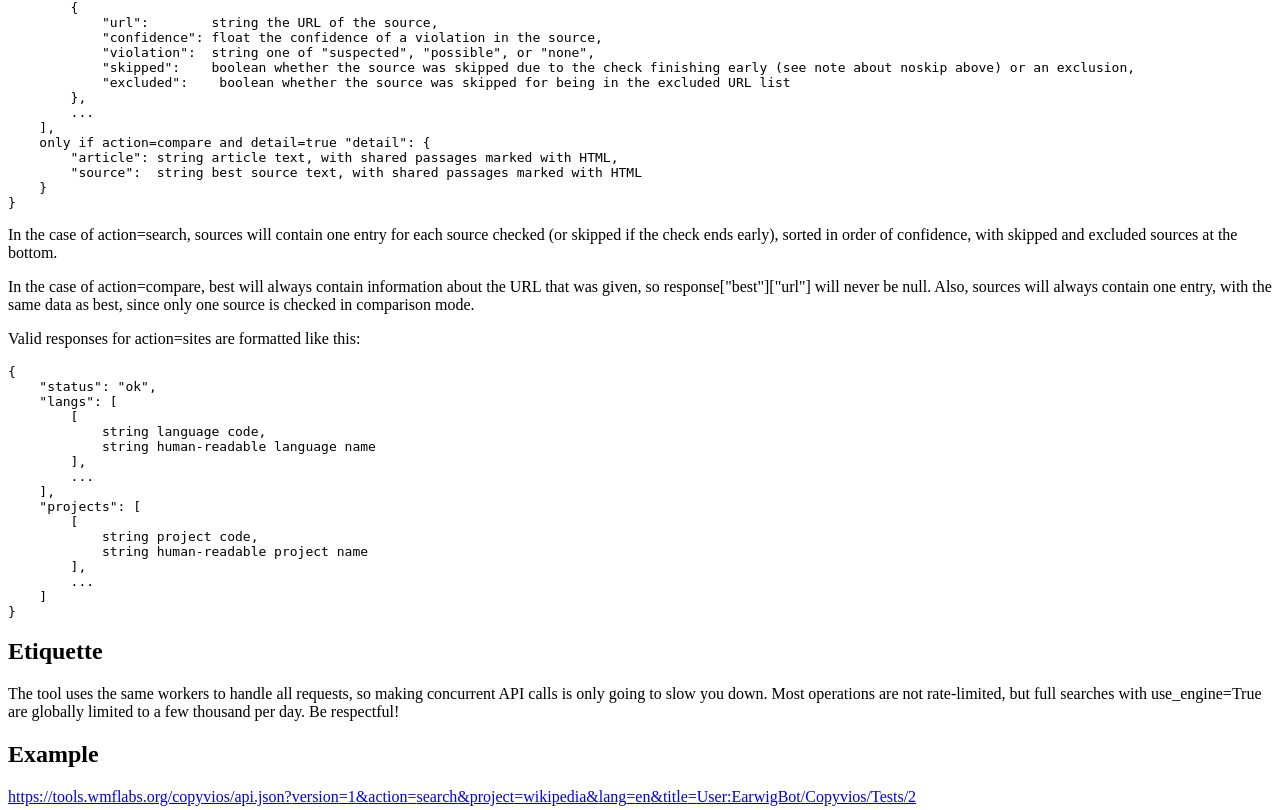
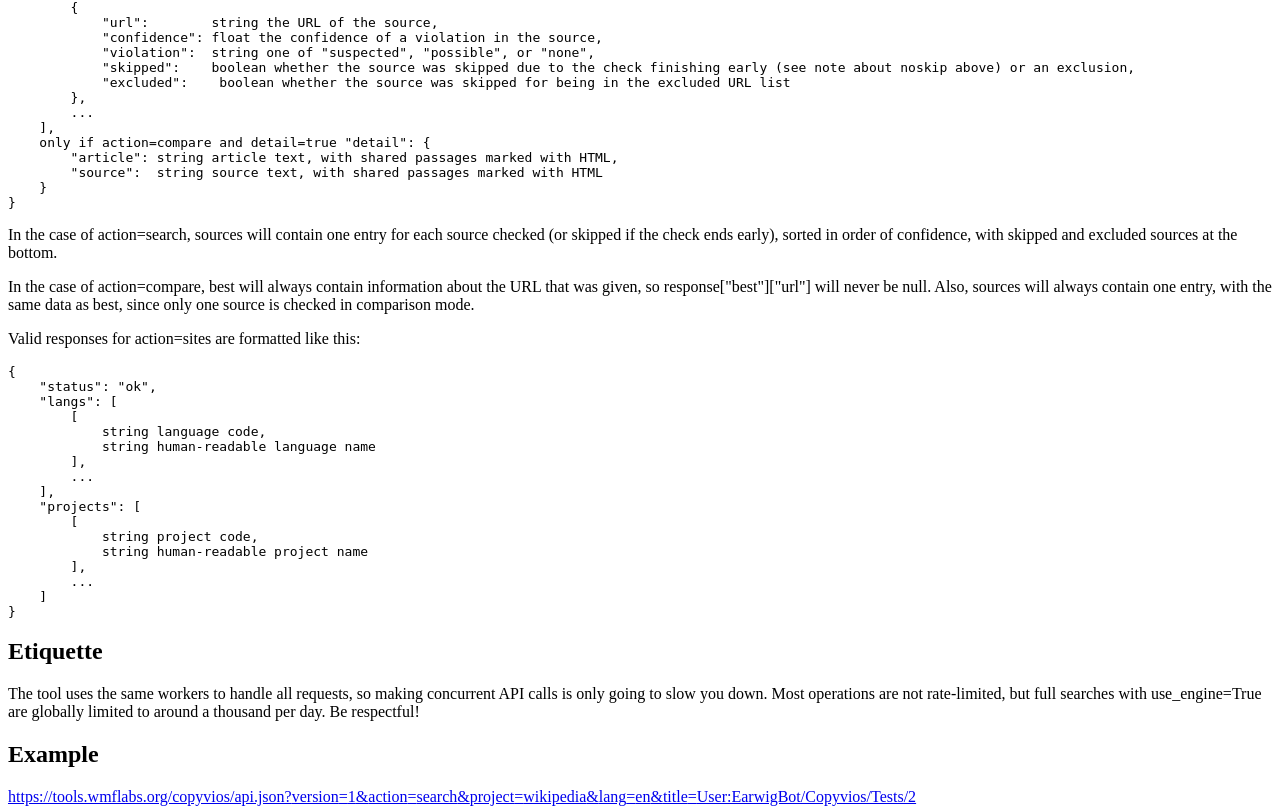
Before and after one commit to earwig/copyvios, a Python web app: template templates/api.mako in a window 1280 px wide. Shown: the part 1370-2180 px from the top of the page. Run offline with Mako, Linux system fonts and the light colour scheme; the template is opened without the code that fills it, so the values that code supplies are empty.

Commit message:
Bugfix in highlight_delta() call; clarify docs.

```diff
--- a/copyvios/api.py
+++ b/copyvios/api.py
@@ -42,8 +42,9 @@ def _serialize_source(source, show_skip=True):
     return data
 
 def _serialize_detail(result):
-    article = highlight_delta(result.article_chain, result.best.chains[1])
-    source = highlight_delta(result.best.chains[0], result.best.chains[1])
+    source_chain, delta = result.best.chains
+    article = highlight_delta(None, result.article_chain, delta)
+    source = highlight_delta(None, source_chain, delta)
     return OrderedDict((("article", article), ("source", source)))
 
 def format_api_error(code, info):
--- a/templates/api.mako
+++ b/templates/api.mako
@@ -228,7 +228,7 @@
     ],
     <span class="resp-cond">only if action=compare and detail=true</span> "detail": {
         "article": <span class="resp-dtype">string</span> <span class="resp-desc">article text, with shared passages marked with HTML</span>,
-        "source":  <span class="resp-dtype">string</span> <span class="resp-desc">best source text, with shared passages marked with HTML</span>
+        "source":  <span class="resp-dtype">string</span> <span class="resp-desc">source text, with shared passages marked with HTML</span>
     }
 }</pre>
                 <p>In the case of <span class="code">action=search</span>, <span class="code">sources</span> will contain one entry for each source checked (or skipped if the check ends early), sorted in order of confidence, with skipped and excluded sources at the bottom.</p>
@@ -252,7 +252,7 @@
     ]
 }</pre>
                 <h2>Etiquette</h2>
-                The tool uses the same workers to handle all requests, so making concurrent API calls is only going to slow you down. Most operations are not rate-limited, but full searches with <span class="code">use_engine=True</span> are globally limited to a few thousand per day. Be respectful!
+                The tool uses the same workers to handle all requests, so making concurrent API calls is only going to slow you down. Most operations are not rate-limited, but full searches with <span class="code">use_engine=True</span> are globally limited to around a thousand per day. Be respectful!
                 <h2>Example</h2>
                 <p><a class="no-color" href="https://tools.wmflabs.org/copyvios/api.json?version=1&amp;action=search&amp;project=wikipedia&amp;lang=en&amp;title=User:EarwigBot/Copyvios/Tests/2"><span class="code">https://tools.wmflabs.org/copyvios/api.json?<span class="param-key">version</span>=<span class="param-val">1</span>&amp;<span class="param-key">action</span>=<span class="param-val">search</span>&amp;<span class="param-key">project</span>=<span class="param-val">wikipedia</span>&amp;<span class="param-key">lang</span>=<span class="param-val">en</span>&amp;<span class="param-key">title</span>=<span class="param-val">User:EarwigBot/Copyvios/Tests/2</span></span></a></p>
                 <pre>{
```
